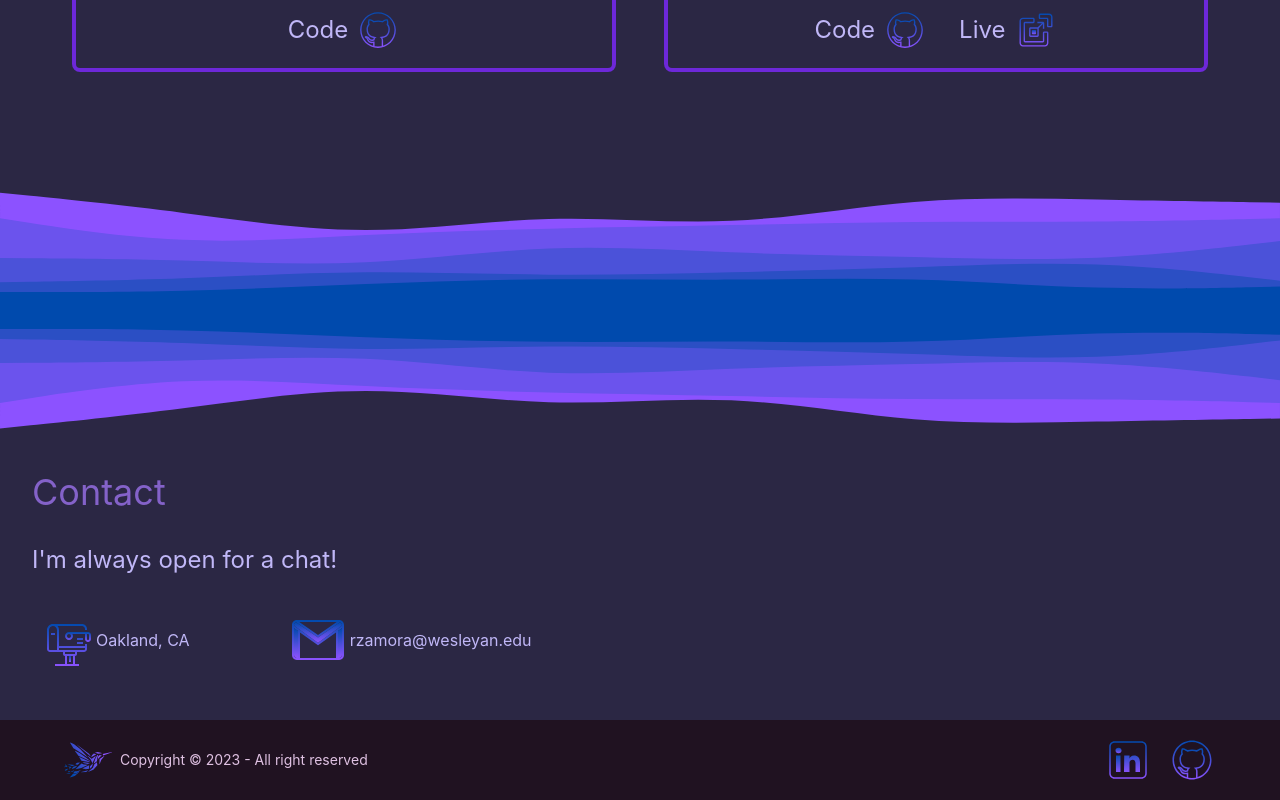
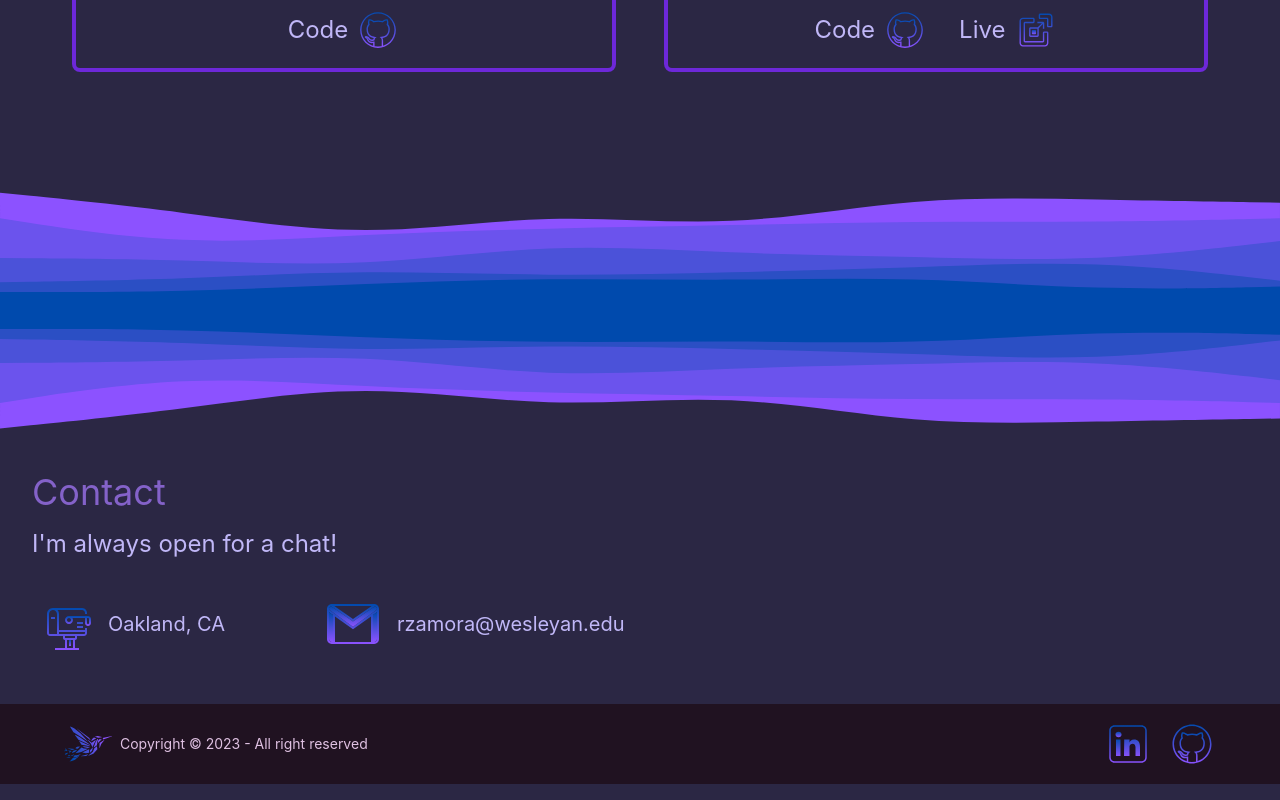
Before and after one commit to RicardoZamora01/portfolio, a React (Create React App) app: page / in a window 1280 px wide. Shown: the part 2693-3493 px from the top of the page. Built offline with nearby package versions, Linux system fonts and the light colour scheme.

Commit message:
marging changes

```diff
--- a/src/components/Contact.js
+++ b/src/components/Contact.js
@@ -6,16 +6,16 @@ const Contact = () => {
         <div className="relative h-fit" id="contact-container">
             <div className='spacer-top upper-layer absolute top-0'></div>
             <div className="flex flex-col px-8 dynamic-pt">
-                <h1 className="text-primary text-4xl mb-8">Contact</h1>
+                <h1 className="text-primary text-4xl mb-4">Contact</h1>
                 <h2 className="text-2xl mb-8">I'm always open for a chat!</h2>
                 <section className="flex flex-row gap-24 pb-12">
                     <div className="flex flex-row items-center">
                         <img src={mailbox} alt="mailbox icon" />
-                        <h1>Oakland, CA</h1>
+                        <h1 className="pl-3 text-xl">Oakland, CA</h1>
                     </div>
                     <div className="flex flex-row items-center">
                         <img src={gmail} alt="gmail icon"/>
-                        <a href="mailto:rzamora@wesleyan.edu">rzamora@wesleyan.edu</a>
+                        <a href="mailto:rzamora@wesleyan.edu" className="pl-3 text-xl">rzamora@wesleyan.edu</a>
                     </div>
                 </section>
             </div>
```
